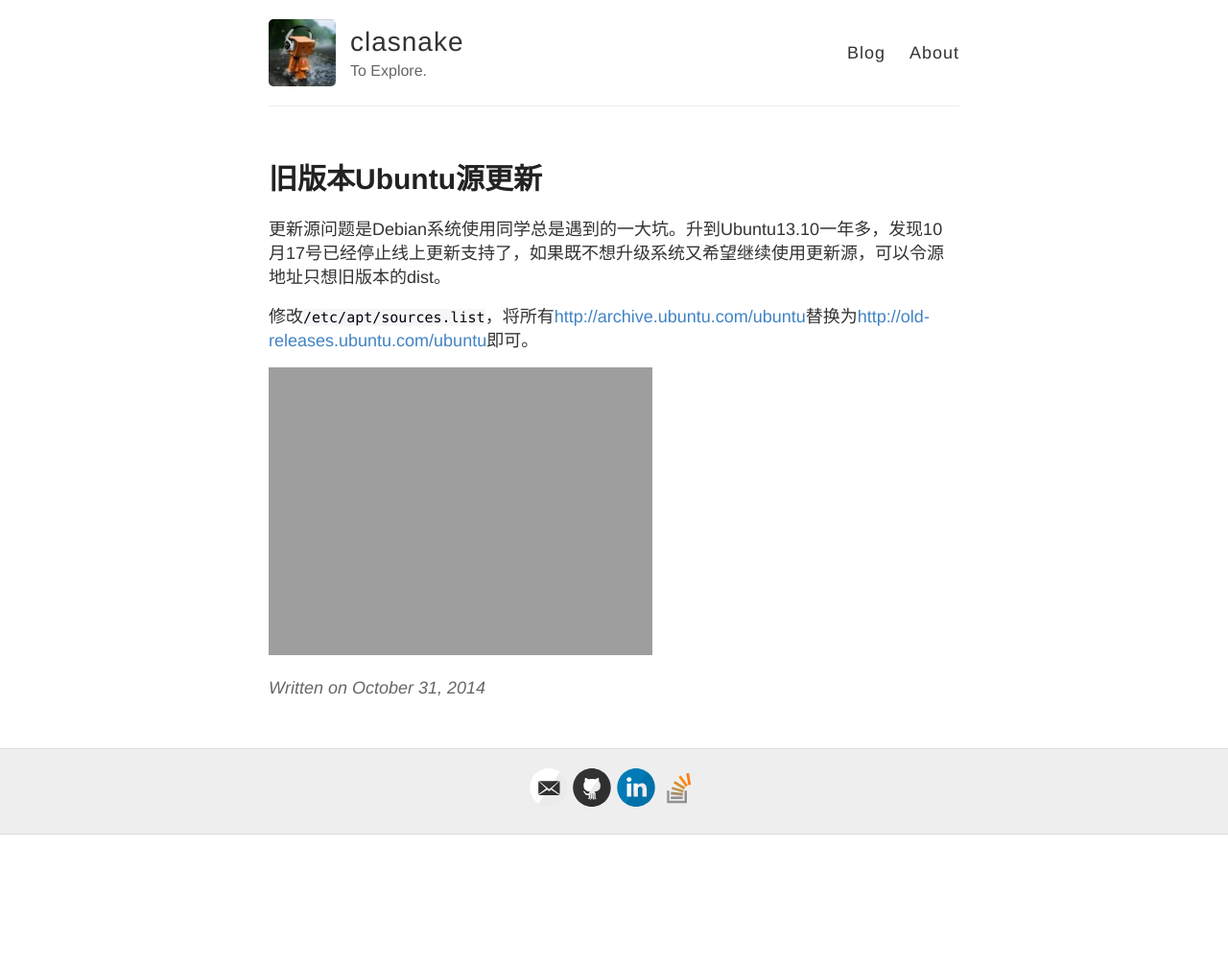
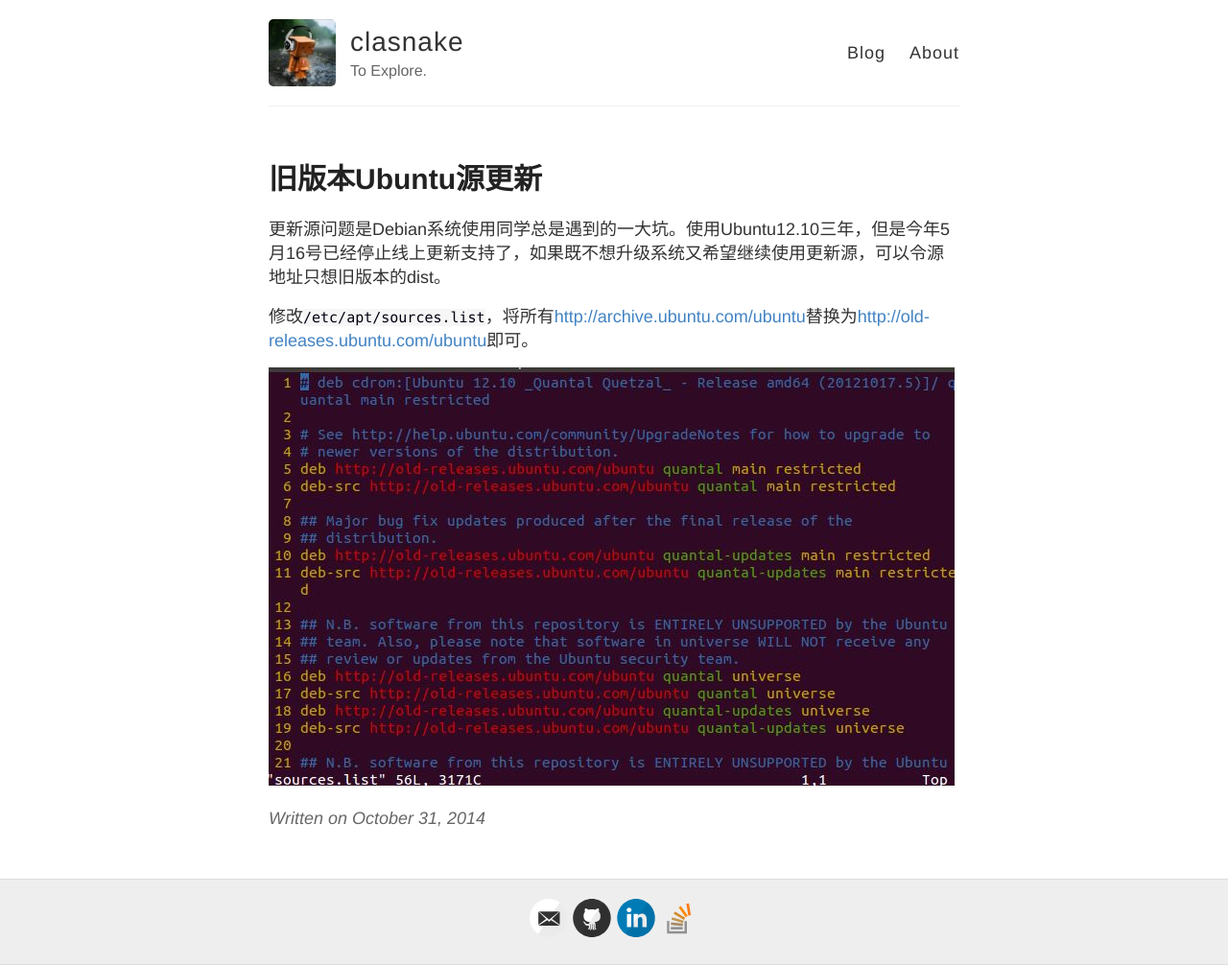
Before and after one commit to clasnake/clasnake.github.io, a Jekyll site: the page built from _posts/2014-10-31-ubuntu_old_version_source.md, in a window 1280 px wide. Shown: the whole page at 96% size. Built offline with Jekyll 4.4.1, drawn with Linux system fonts in a browser that asks for light colours; Markdown is read by kramdown in place of the engine named in the settings; comment, search, counter and statistics services are not loaded; before the commit the page ends 900 px from its top, so only the background shows below that.

Commit message:
Modify new post.

```diff
--- a/_posts/2014-10-31-ubuntu_old_version_source.md
+++ b/_posts/2014-10-31-ubuntu_old_version_source.md
@@ -4,10 +4,10 @@ title: 旧版本Ubuntu源更新
 category: technology
 ---
 
-更新源问题是Debian系统使用同学总是遇到的一大坑。升到Ubuntu13.10一年多，发现10月17号已经停止线上更新支持了，如果既不想升级系统又希望继续使用更新源，可以令源地址只想旧版本的dist。
+更新源问题是Debian系统使用同学总是遇到的一大坑。使用Ubuntu12.10三年，但是今年5月16号已经停止线上更新支持了，如果既不想升级系统又希望继续使用更新源，可以令源地址只想旧版本的dist。
 
 <!--break-->
 
 修改`/etc/apt/sources.list`，将所有[http://archive.ubuntu.com/ubuntu](http://archive.ubuntu.com/ubuntu)替换为[http://old-releases.ubuntu.com/ubuntu](http://old-releases.ubuntu.com/ubuntu)即可。
 
-![]({{site:url}}/assets/images/posts/2014-10-31-ubuntu_old_version_source/source.JPG)
+![]({{site:url}}/assets/images/posts/2014-10-31-ubuntu_old_version_source/sources.JPG)
```
